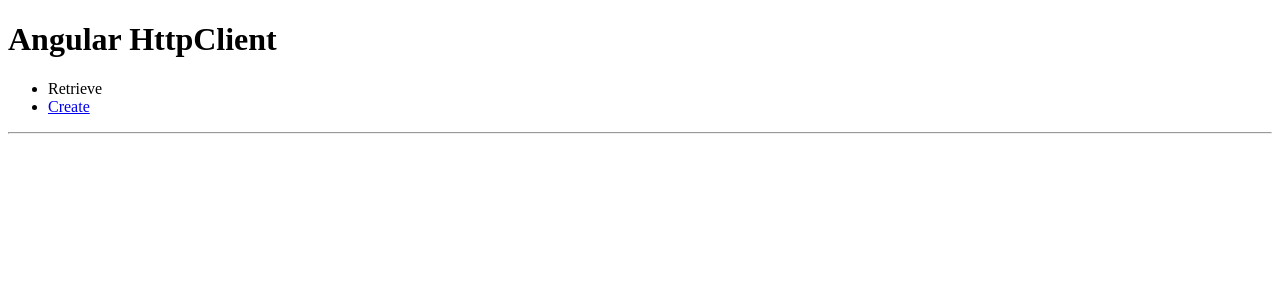
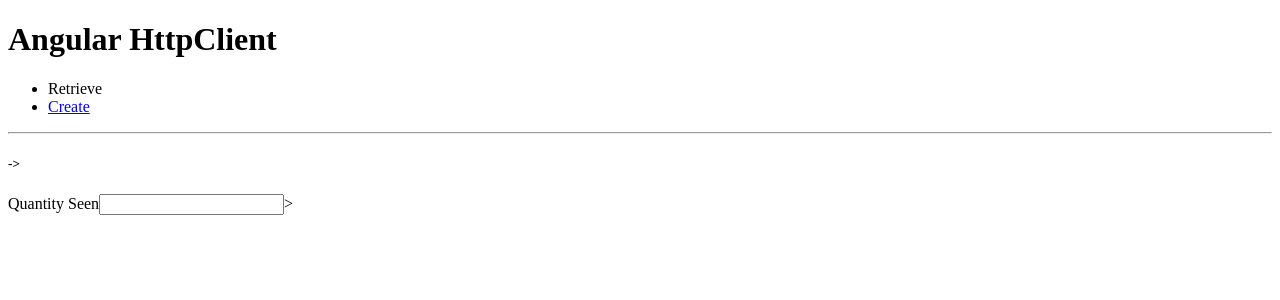
Before and after one commit to mugshepherd/node-api-client, an Angular app: page /surveys/1 in a window 1280 px wide. Before the commit this address led to /. Shown: the top 300 px of the page. Built offline with nearby package versions, Linux system fonts and the light colour scheme; no server answers.

Commit message:
update path to survey detail; survey detail form work

```diff
--- a/src/app/app.routing.ts
+++ b/src/app/app.routing.ts
@@ -14,7 +14,7 @@
         component: NewSurveyComponent
     },
     {
-        path: 'surveys:id',
+        path: 'surveys/:id',
         component: SurveyDetailsComponent
     },
     {
--- a/src/app/surveys/survey-details/survey-details.component.html
+++ b/src/app/surveys/survey-details/survey-details.component.html
@@ -1,3 +1,22 @@
-<p>
-  survey-details works!
-</p>
+<h5><span class="badge badge-light">{{survey._id}} -> {{survey.lemurs_quantity}}</span></h5>
+  <div [hidden]="submitted">
+    <form #detailSurveyForm="ngForm">
+      <div class="form-group">
+        <label for="lemurs_quantity">Quantity Seen</label>
+        <input type="text" class="form-control" id="lemurs_quantity" required
+        [(ngModel)]="survey.lemurs_quantity" name="lemurs_quantity" #lemurs_quantity="ngModel">
+        <div [hidden]="lemurs_quantity.valid || lemurs_quantity.pristine"
+          class="alert alert-danger">
+          Quantity seen is required</div>>
+      </div>
+    </form>
+    </div>
+
+<!--
+      lemurs_quantity: number;
+    year: number;
+    month: string;
+    lemur_category: string;
+    location_admin1: string;
+    location_admin2: string;
+ -->
--- a/src/app/surveys/survey-details/survey-details.component.ts
+++ b/src/app/surveys/survey-details/survey-details.component.ts
@@ -1,4 +1,9 @@
 import { Component, OnInit } from '@angular/core';
+import { Survey } from '../survey';
+import { SurveyService } from '../surveys.service';
+import { ActivatedRoute, Params } from '@angular/router';
+import { Location } from '@angular/common';
+
 
 @Component({
   selector: 'app-survey-details',
@@ -6,10 +11,36 @@
   styleUrls: ['./survey-details.component.css']
 })
 export class SurveyDetailsComponent implements OnInit {
+  survey = new Survey();
+  submitted = false;
+  message: string;
 
-  constructor() { }
+  constructor(
+    private surveyService: SurveyService,
+    private route: ActivatedRoute,
+    private location: Location,
+  ) { }
 
-  ngOnInit() {
+  ngOnInit(): void {
+    const id = this.route.snapshot.paramMap.get('id');
+    this.surveyService.getSurvey(id)
+      .subscribe(survey => this.survey = survey);
+  }
+
+  update(): void {
+    this.submitted = true;
+    this.surveyService.updateSurvey(this.survey)
+      .subscribe(result => this.message = 'Survey Updated!');
+  }
+
+  delete(): void {
+    this.submitted = true;
+    this.surveyService.deleteSurvey(this.survey._id)
+      .subscribe(result => this.message = 'Survey deleted!');
+  }
+
+  goBack(): void {
+    this.location.back();
   }
 
 }
```
